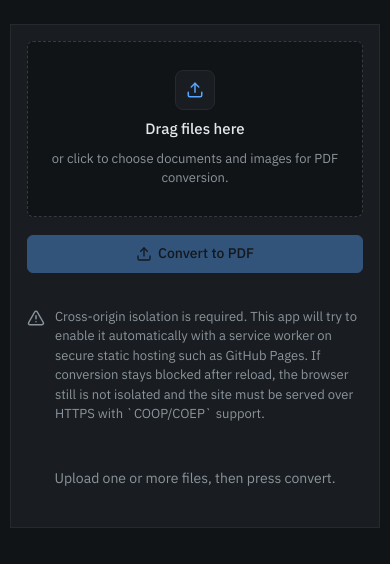
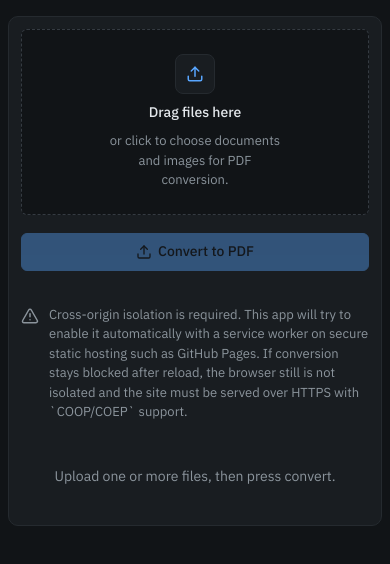
Before and after one commit to Rhgx/libre-convert, a React (Vite) app: page / in a window 390 px wide. Shown: the top 564 px of the page. Built offline with nearby package versions, Linux system fonts and the light colour scheme.

Commit message:
Improve mobile layout

```diff
--- a/src/App.css
+++ b/src/App.css
@@ -1,13 +1,15 @@
 .shell {
   width: min(680px, calc(100vw - 28px));
   margin: 0 auto;
-  padding: 48px 0 56px;
+  padding: max(32px, env(safe-area-inset-top, 0px) + 24px) 0 max(40px, env(safe-area-inset-bottom, 0px) + 24px);
 }
 
 .converter-card {
   border: 1px solid var(--border-subtle);
+  border-radius: 12px;
   background: var(--surface-elevated);
   padding-top: 24px;
+  overflow: clip;
 }
 
 .action-row,
@@ -165,6 +167,7 @@
 
 .job-main {
   align-items: flex-start;
+  min-width: 0;
 }
 
 .job-icon {
@@ -187,13 +190,13 @@
 .job-topline {
   justify-content: space-between;
   margin-bottom: 4px;
+  min-width: 0;
 }
 
 .job-topline strong {
   font-size: 0.875rem;
-  overflow: hidden;
-  text-overflow: ellipsis;
-  white-space: nowrap;
+  min-width: 0;
+  overflow-wrap: anywhere;
 }
 
 .job-topline span,
@@ -214,7 +217,7 @@
 .job-select {
   display: grid;
   gap: 6px;
-  max-width: 180px;
+  width: min(100%, 220px);
   margin-top: 8px;
 }
 
@@ -242,6 +245,7 @@
 
 .job-progress {
   gap: 10px;
+  min-width: 0;
 }
 
 .job-progress-bar {
@@ -250,6 +254,8 @@
 
 .job-actions {
   justify-content: space-between;
+  gap: 12px;
+  flex-wrap: wrap;
 }
 
 .status-chip {
@@ -392,18 +398,121 @@
   }
 
   .progress-head,
-  .job-actions,
   .job-topline {
     flex-direction: column;
     align-items: flex-start;
   }
 
+  .job-card {
+    gap: 14px;
+  }
+
+  .job-topline {
+    gap: 2px;
+  }
+
+  .job-topline strong {
+    width: 100%;
+    font-size: 0.84375rem;
+  }
+
+  .job-select {
+    width: 100%;
+    max-width: none;
+  }
+
   .job-progress {
     align-items: flex-start;
     flex-direction: column;
+    gap: 6px;
   }
 
   .job-progress-bar {
     width: 100%;
   }
+
+  .job-actions {
+    align-items: stretch;
+  }
+
+  .button--ghost {
+    flex: 1 1 180px;
+  }
 }
+
+@media (max-width: 520px) {
+  .shell {
+    width: min(100vw - 16px, 680px);
+    padding-top: 16px;
+  }
+
+  .converter-card {
+    border-radius: 10px;
+    padding-top: 12px;
+  }
+
+  .action-row,
+  .progress-panel,
+  .job-list,
+  .empty-state,
+  .callout {
+    padding-left: 12px;
+    padding-right: 12px;
+  }
+
+  .dropzone {
+    margin: 0 12px;
+    padding: 24px 14px;
+  }
+
+  .dropzone strong {
+    font-size: 0.875rem;
+  }
+
+  .dropzone p {
+    max-width: 22ch;
+  }
+
+  .callout {
+    align-items: flex-start;
+  }
+
+  .job-card {
+    padding: 14px 0;
+  }
+
+  .job-main {
+    gap: 8px;
+  }
+
+  .job-icon {
+    width: 30px;
+    height: 30px;
+  }
+
+  .job-copy p {
+    font-size: 0.78rem;
+  }
+
+  .job-progress span,
+  .job-note,
+  .job-topline span,
+  .job-select__label,
+  .status-chip {
+    font-size: 0.68rem;
+  }
+
+  .job-actions {
+    flex-direction: row;
+    justify-content: space-between;
+  }
+
+  .button--ghost {
+    min-width: 0;
+    flex: 1 1 auto;
+  }
+
+  .icon-button {
+    flex: 0 0 auto;
+  }
+}
```
